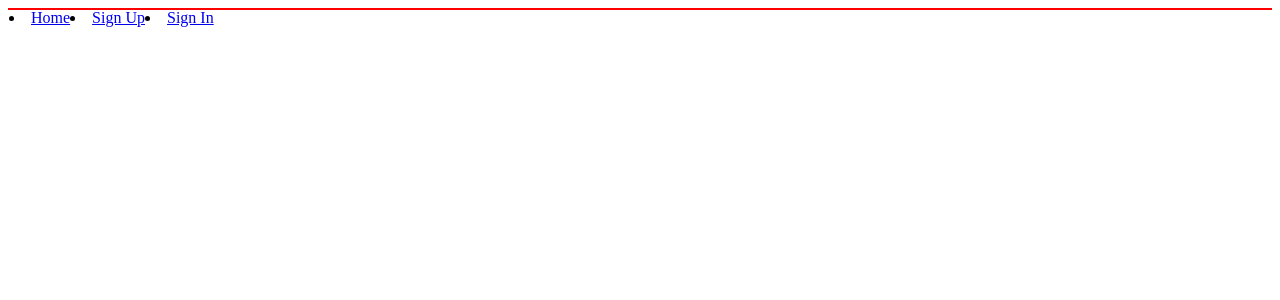
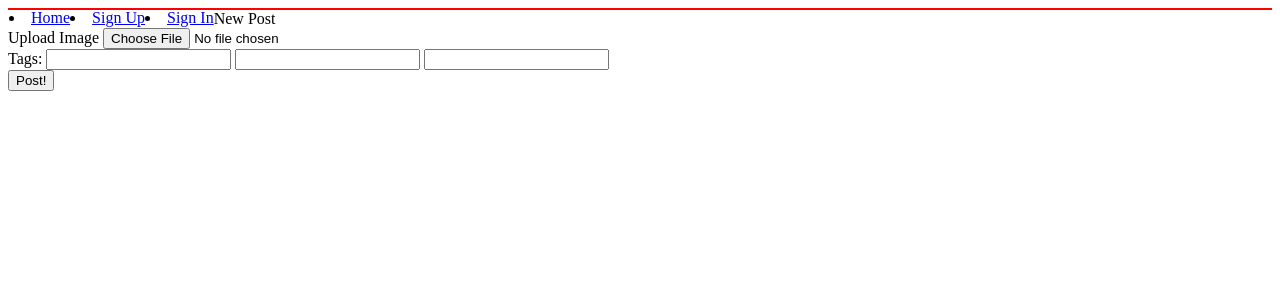
Before and after one commit to Christine516/shopFinder, a Python web app: template templates/home.html in a window 1280 px wide. Shown: the top 300 px of the page. Run offline with Jinja, Linux system fonts and the light colour scheme; the template is opened without the code that fills it, so the values that code supplies are empty.

Commit message:
added post form to home page

```diff
--- a/templates/home.html
+++ b/templates/home.html
@@ -11,5 +11,19 @@
       <li><a class = "navBar_options" href = "/sign_up">Sign Up</a></li>
       <li><a class = "navBar_options" href = "/Login">Sign In</a></li>
     </div>
+    <h>New Post</h1>
+    <form method="post" action="/">
+      <label>
+        Upload Image
+        <input type="file" name="filename" accept="image/gif, image/jpeg, image/png">
+      </label><br/>
+      <label>
+        Tags:
+        <input type="text" name="tag1" value="">
+        <input type="text" name="tag2" value="">
+        <input type="text" name="tag3" value="">
+      </label><br/>
+      <button type="submit">Post!</button>
+      <form>
   </body>
 </html>
```
